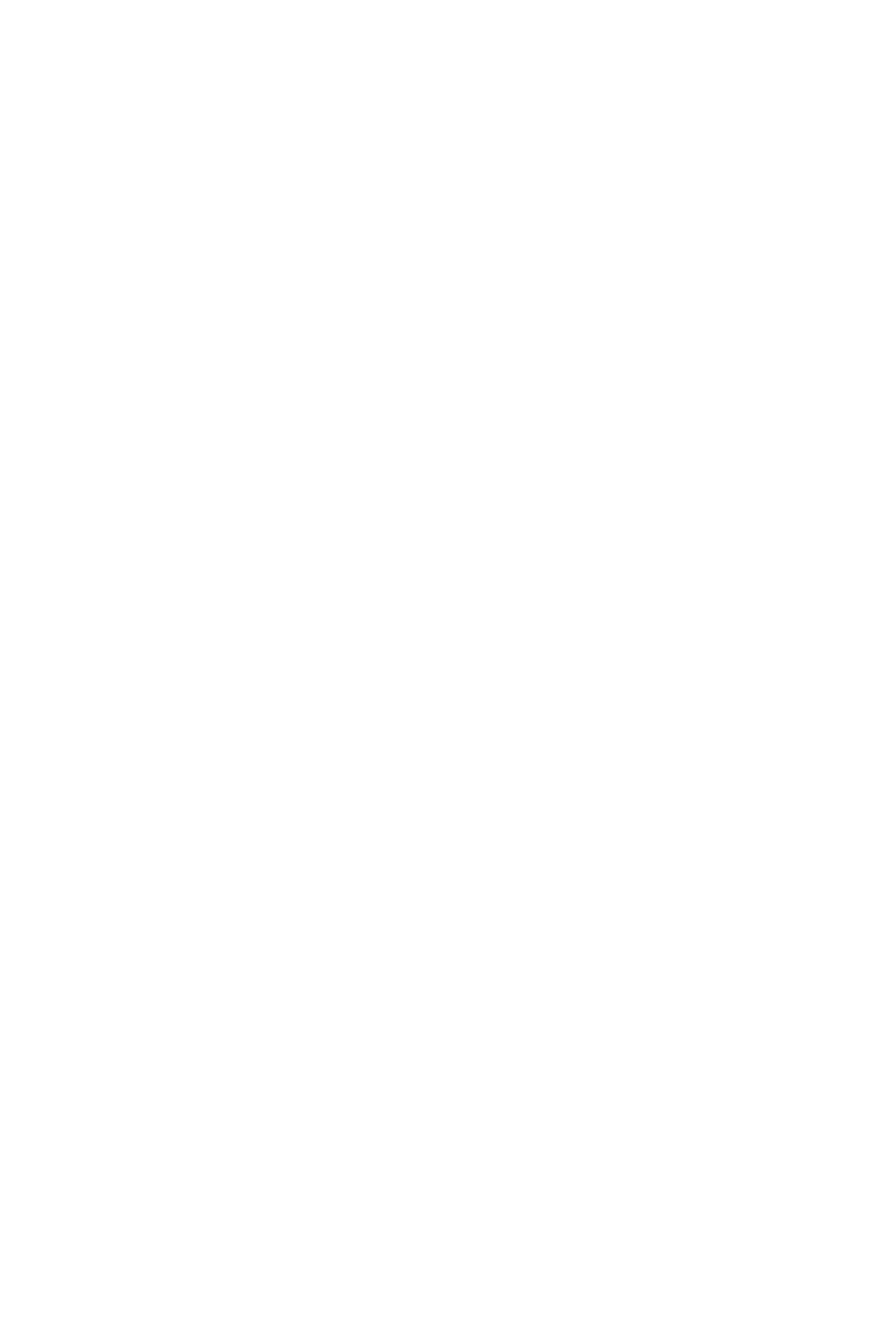
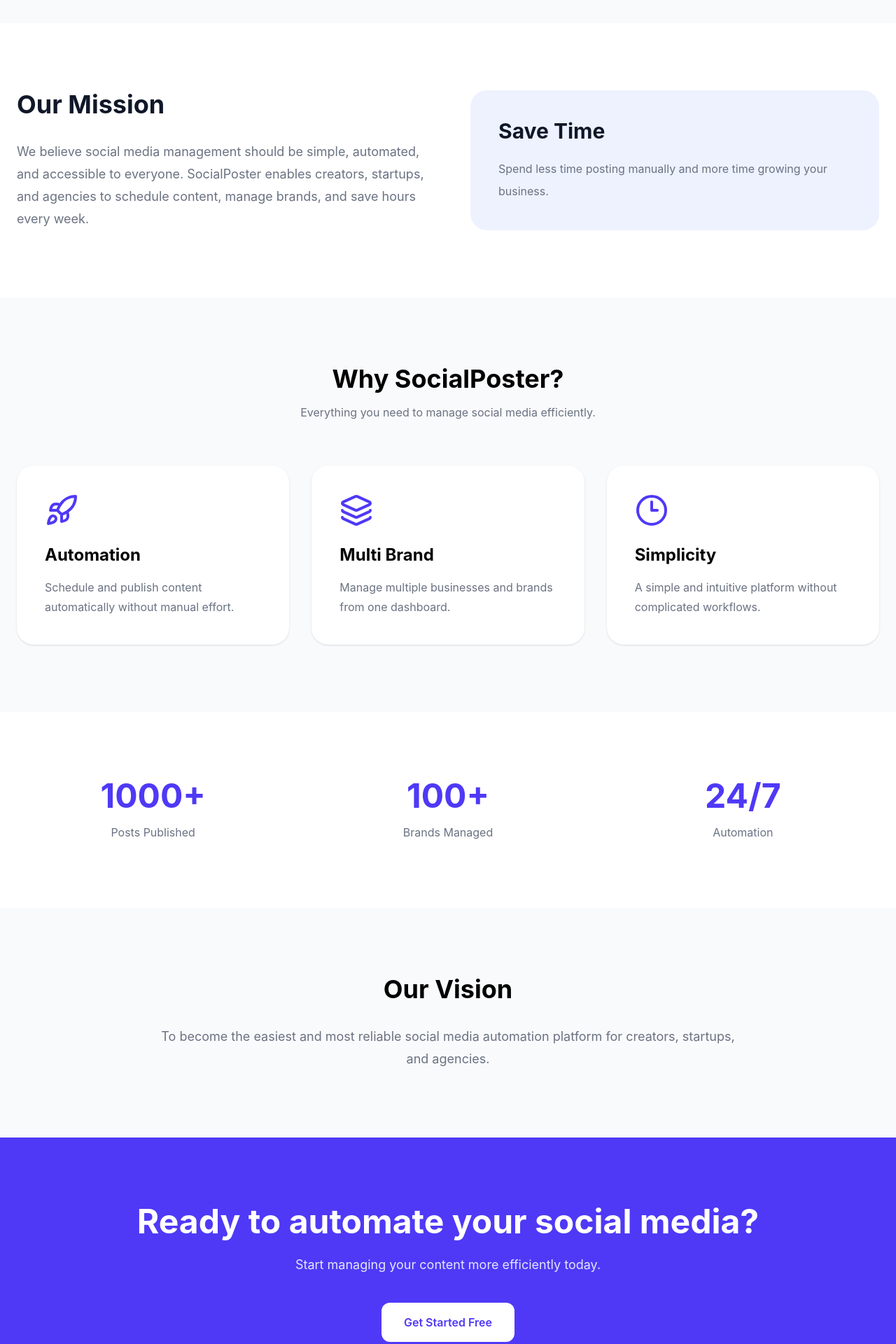
Before and after one commit to supportzrto/social-autoposter-frontend, a Next.js app: page /about in a window 1280 px wide. Shown: the part 380-2300 px from the top of the page at 70% size. Before the commit the page ends 800 px from the top, so only its background shows below. Built offline with nearby package versions, Linux system fonts and the light colour scheme.

Commit message:
about page added

```diff
--- a/src/app/about/page.tsx
+++ b/src/app/about/page.tsx
@@ -1,7 +1,268 @@
+import Link from "next/link";
+import Navbar from "@/components/layout/Navbar";
+import Footer from "@/components/layout/Footer";
+import {
+  Rocket,
+  Layers3,
+  Clock3,
+} from "lucide-react";
+
 export default function AboutPage() {
   return (
-    <div>
-      About Page
-    </div>
+    <>
+      <Navbar />
+
+      <div className="bg-gray-50">
+
+        {/* Hero Section */}
+
+        <section className="py-24">
+
+          <div className="max-w-5xl mx-auto px-6 text-center">
+
+            <h1 className="text-6xl font-bold text-gray-900">
+              About SocialPoster
+            </h1>
+
+            <p className="mt-8 text-xl text-gray-500 leading-8">
+              SocialPoster helps businesses automate Instagram and Facebook
+              publishing from one powerful platform.
+            </p>
+
+          </div>
+
+        </section>
+
+        {/* Mission Section */}
+
+        <section className="py-24 bg-white">
+
+          <div className="max-w-7xl mx-auto px-6 grid lg:grid-cols-2 gap-16 items-center">
+
+            <div>
+
+              <h2 className="text-4xl font-bold text-gray-900">
+                Our Mission
+              </h2>
+
+              <p className="mt-8 text-gray-500 leading-8 text-lg">
+
+                We believe social media management should be simple,
+                automated, and accessible to everyone.
+
+                SocialPoster enables creators, startups, and agencies to
+                schedule content, manage brands, and save hours every week.
+
+              </p>
+
+            </div>
+
+            <div className="bg-indigo-50 rounded-3xl p-10">
+
+              <h3 className="text-3xl font-bold text-gray-900">
+                Save Time
+              </h3>
+
+              <p className="mt-5 text-gray-500 leading-8">
+
+                Spend less time posting manually and more time growing
+                your business.
+
+              </p>
+
+            </div>
+
+          </div>
+
+        </section>
+
+        {/* Why SocialPoster */}
+
+        <section className="py-24">
+
+          <div className="max-w-7xl mx-auto px-6">
+
+            <div className="text-center mb-16">
+
+              <h2 className="text-4xl font-bold">
+                Why SocialPoster?
+              </h2>
+
+              <p className="mt-4 text-gray-500">
+                Everything you need to manage social media efficiently.
+              </p>
+
+            </div>
+
+            <div className="grid md:grid-cols-3 gap-8">
+
+              {/* Card 1 */}
+
+              <div className="bg-white p-10 rounded-3xl shadow-sm">
+
+                <Rocket className="w-12 h-12 text-indigo-600" />
+
+                <h3 className="mt-6 text-2xl font-bold">
+                  Automation
+                </h3>
+
+                <p className="mt-4 text-gray-500 leading-7">
+                  Schedule and publish content automatically without
+                  manual effort.
+                </p>
+
+              </div>
+
+              {/* Card 2 */}
+
+              <div className="bg-white p-10 rounded-3xl shadow-sm">
+
+                <Layers3 className="w-12 h-12 text-indigo-600" />
+
+                <h3 className="mt-6 text-2xl font-bold">
+                  Multi Brand
+                </h3>
+
+                <p className="mt-4 text-gray-500 leading-7">
+                  Manage multiple businesses and brands from one
+                  dashboard.
+                </p>
+
+              </div>
+
+              {/* Card 3 */}
+
+              <div className="bg-white p-10 rounded-3xl shadow-sm">
+
+                <Clock3 className="w-12 h-12 text-indigo-600" />
+
+                <h3 className="mt-6 text-2xl font-bold">
+                  Simplicity
+                </h3>
+
+                <p className="mt-4 text-gray-500 leading-7">
+                  A simple and intuitive platform without complicated
+                  workflows.
+                </p>
+
+              </div>
+
+            </div>
+
+          </div>
+
+        </section>
+
+        {/* Statistics */}
+
+        <section className="py-24 bg-white">
+
+          <div className="max-w-7xl mx-auto px-6">
+
+            <div className="grid md:grid-cols-3 gap-8 text-center">
+
+              <div>
+
+                <h2 className="text-5xl font-bold text-indigo-600">
+                  1000+
+                </h2>
+
+                <p className="mt-4 text-gray-500">
+                  Posts Published
+                </p>
+
+              </div>
+
+              <div>
+
+                <h2 className="text-5xl font-bold text-indigo-600">
+                  100+
+                </h2>
+
+                <p className="mt-4 text-gray-500">
+                  Brands Managed
+                </p>
+
+              </div>
+
+              <div>
+
+                <h2 className="text-5xl font-bold text-indigo-600">
+                  24/7
+                </h2>
+
+                <p className="mt-4 text-gray-500">
+                  Automation
+                </p>
+
+              </div>
+
+            </div>
+
+          </div>
+
+        </section>
+
+        {/* Vision */}
+
+        <section className="py-24">
+
+          <div className="max-w-4xl mx-auto px-6 text-center">
+
+            <h2 className="text-4xl font-bold">
+              Our Vision
+            </h2>
+
+            <p className="mt-8 text-lg text-gray-500 leading-8">
+
+              To become the easiest and most reliable social media
+              automation platform for creators, startups, and agencies.
+
+            </p>
+
+          </div>
+
+        </section>
+
+        {/* CTA */}
+
+        <section className="py-24 bg-indigo-600">
+
+          <div className="max-w-5xl mx-auto px-6 text-center">
+
+            <h2 className="text-5xl font-bold text-white">
+              Ready to automate your social media?
+            </h2>
+
+            <p className="mt-6 text-indigo-100 text-lg">
+              Start managing your content more efficiently today.
+            </p>
+
+            <Link
+              href="/register"
+              className="
+                inline-block
+                mt-10
+                bg-white
+                text-indigo-600
+                px-8
+                py-4
+                rounded-xl
+                font-semibold
+                hover:bg-gray-100
+                transition
+              "
+            >
+              Get Started Free
+            </Link>
+
+          </div>
+
+        </section>
+
+      </div>
+
+      <Footer />
+    </>
   );
 }
```
